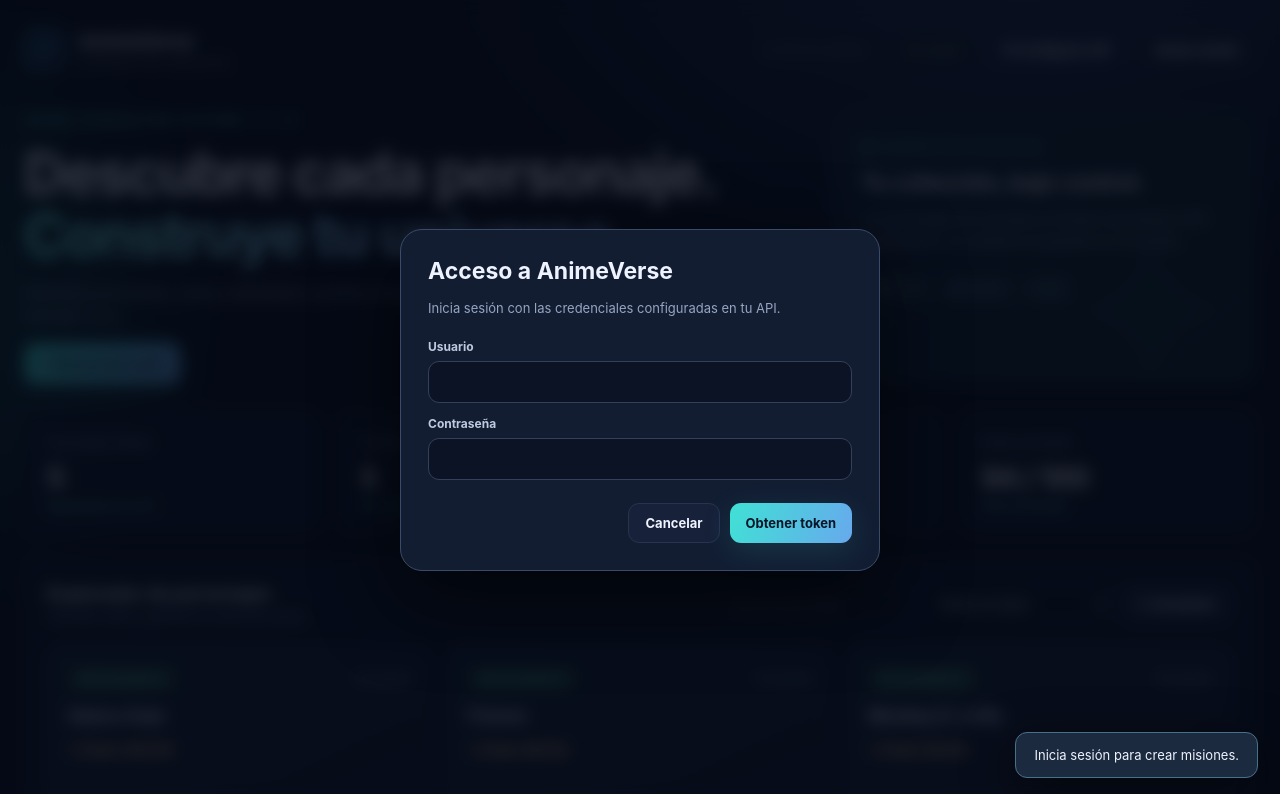
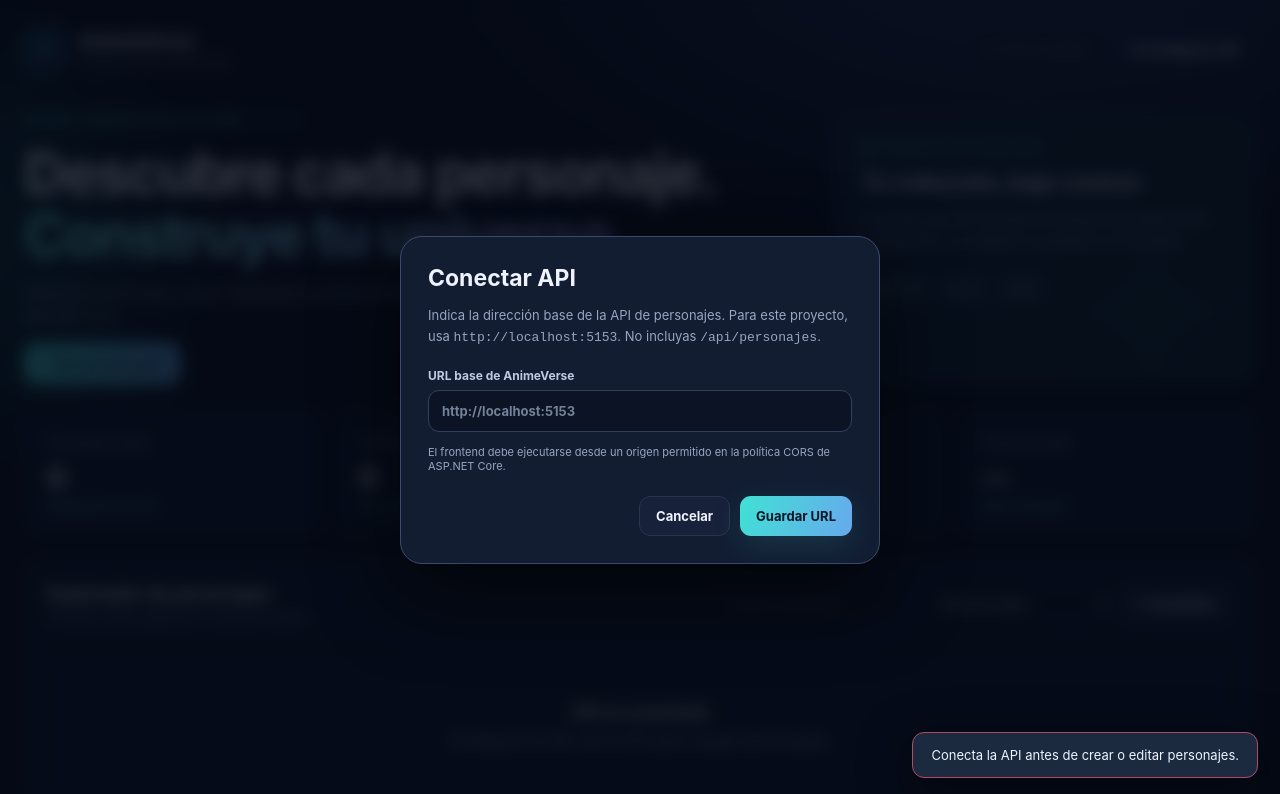
Before and after one commit to angeldetre12-gif/DSW_3P_PR02, a plain HTML site: page QuestLog_Frontend.html in a window 1280 px wide. Both pictures are taken after a click on the button "＋ Nuevo personaje". Shown: the top 794 px of the page. Drawn offline with Linux system fonts and the light colour scheme.

Commit message:
Corrige conexión y edición de personajes
Co-authored-by: Copilot <223556219+Copilot@users.noreply.github.com>

```diff
--- a/QuestLog_Frontend.html
+++ b/QuestLog_Frontend.html
@@ -9,41 +9,37 @@
 </head>
 <body>
 <div class="shell">
-<header class="top"><div class="brand"><div class="brand-mark">✧</div><div><strong>AnimeVerse<span style="color:var(--cyan)">.</span></strong><small>CHARACTER ARCHIVE</small></div></div><div class="top-actions"><span class="pill"><span id="apiDot" class="dot"></span><span id="apiStatus">API sin verificar</span></span><span id="authStatus" class="pill auth-badge">Sin sesión</span><button id="configBtn" class="btn ghost">⚙ Configurar API</button><button id="authBtn" class="btn">Iniciar sesión</button></div></header>
-<section class="hero"><div><div class="eyebrow">ANIME CHARACTER SYSTEM / V 1.0</div><h1>Descubre cada personaje.<br><span>Construye tu universo.</span></h1><p>Administra personajes, series, habilidades y poderes desde un panel conectado a tu API de ASP.NET Core.</p><button id="newBtn" class="btn primary">＋ Nuevo personaje</button></div><aside class="hero-side"><div class="kicker">● CHARACTER OVERVIEW</div><h3>Tu colección, bajo control.</h3><p>Los personajes se consultan en tiempo real desde la API configurada. Los cambios se guardan en el servidor.</p><span class="mini">REST API</span> <span class="mini">JWT AUTH</span> <span class="mini">CORS</span></aside></section>
+<header class="top"><div class="brand"><div class="brand-mark">✧</div><div><strong>AnimeVerse<span style="color:var(--cyan)">.</span></strong><small>CHARACTER ARCHIVE</small></div></div><div class="top-actions"><span class="pill"><span id="apiDot" class="dot"></span><span id="apiStatus">API sin verificar</span></span><button id="configBtn" class="btn ghost">⚙ Configurar API</button></div></header>
+<section class="hero"><div><div class="eyebrow">ANIME CHARACTER SYSTEM / V 1.0</div><h1>Descubre cada personaje.<br><span>Construye tu universo.</span></h1><p>Administra personajes, series, habilidades y poderes desde un panel conectado a tu API de ASP.NET Core.</p><button id="newBtn" class="btn primary">＋ Nuevo personaje</button></div><aside class="hero-side"><div class="kicker">● CHARACTER OVERVIEW</div><h3>Tu colección, bajo control.</h3><p>Los personajes se consultan en tiempo real desde la API configurada. Los cambios se guardan en el servidor.</p><span class="mini">REST API</span> <span class="mini">CRUD</span> <span class="mini">CORS</span></aside></section>
 <section class="stats"><div class="stat"><small>Personajes totales</small><strong id="total">—</strong><div class="sub">Registrados en la API</div></div><div class="stat"><small>Favoritos</small><strong id="done">—</strong><div class="sub">En tu colección</div></div><div class="stat"><small>Otros personajes</small><strong id="pending">—</strong><div class="sub">Sin marcar</div></div><div class="stat"><small>Poder promedio</small><strong id="xp">—</strong><div class="sub">Nivel acumulado</div></div></section>
-<main class="panel"><div class="panel-head"><div><h2>Explorador de personajes</h2><p>Consulta, edita y gestiona tu colección anime.</p></div><div class="toolbar"><input id="search" class="field" placeholder="Buscar personaje..." aria-label="Buscar personaje"><select id="filter" class="field" aria-label="Filtrar por tipo"><option value="all">Todos los tipos</option><option value="pending">No favoritos</option><option value="done">Favoritos</option></select><button id="refreshBtn" class="btn">↻ Actualizar</button></div></div><div id="missions" class="mission-grid"><div class="empty"><strong>Conecta tu API para comenzar</strong>Configura la URL y autentícate para cargar personajes.</div></div></main><footer class="foot"><span>AnimeVerse · Ejercicio DSW_3P · HTML + CSS + JavaScript</span><span id="currentUrl">API: sin configurar</span></footer>
+<main class="panel"><div class="panel-head"><div><h2>Explorador de personajes</h2><p>Consulta, edita y gestiona tu colección anime.</p></div><div class="toolbar"><input id="search" class="field" placeholder="Buscar personaje..." aria-label="Buscar personaje"><select id="filter" class="field" aria-label="Filtrar por tipo"><option value="all">Todos los tipos</option><option value="pending">No favoritos</option><option value="done">Favoritos</option></select><button id="refreshBtn" class="btn">↻ Actualizar</button></div></div><div id="missions" class="mission-grid"><div class="empty"><strong>Conecta tu API para comenzar</strong>Configura la URL de la API para cargar personajes.</div></div></main><footer class="foot"><span>AnimeVerse · Ejercicio DSW_3P · HTML + CSS + JavaScript</span><span id="currentUrl">API: sin configurar</span></footer>
 </div>
-<div id="configModal" class="overlay" role="dialog" aria-modal="true" aria-labelledby="configTitle"><div class="dialog"><h2 id="configTitle">Conectar API</h2><p>Indica la dirección base de la API de personajes. Ejemplo: <code>http://localhost:5186</code>. No incluyas <code>/api/personajes</code>.</p><form id="configForm" class="form"><label>URL base de AnimeVerse<input id="baseUrl" class="field" type="url" placeholder="http://localhost:5186" required></label><div class="config-hint">El frontend debe ejecutarse desde un origen permitido en la política CORS de ASP.NET Core.</div><div class="form-actions"><button type="button" class="btn" data-close="configModal">Cancelar</button><button type="submit" class="btn primary">Guardar URL</button></div></form></div></div>
-<div id="loginModal" class="overlay" role="dialog" aria-modal="true" aria-labelledby="loginTitle"><div class="dialog"><h2 id="loginTitle">Acceso a AnimeVerse</h2><p>Inicia sesión con las credenciales configuradas en tu API.</p><form id="loginForm" class="form"><label>Usuario<input id="username" class="field" autocomplete="username" required></label><label>Contraseña<input id="password" class="field" type="password" autocomplete="current-password" required></label><div class="form-actions"><button type="button" class="btn" data-close="loginModal">Cancelar</button><button type="submit" class="btn primary">Obtener token</button></div></form></div></div>
+<div id="configModal" class="overlay" role="dialog" aria-modal="true" aria-labelledby="configTitle"><div class="dialog"><h2 id="configTitle">Conectar API</h2><p>Indica la dirección base de la API de personajes. Para este proyecto, usa <code>http://localhost:5153</code>. No incluyas <code>/api/personajes</code>.</p><form id="configForm" class="form"><label>URL base de AnimeVerse<input id="baseUrl" class="field" type="url" placeholder="http://localhost:5153" required></label><div class="config-hint">El frontend debe ejecutarse desde un origen permitido en la política CORS de ASP.NET Core.</div><div class="form-actions"><button type="button" class="btn" data-close="configModal">Cancelar</button><button type="submit" class="btn primary">Guardar URL</button></div></form></div></div>
 <div id="missionModal" class="overlay" role="dialog" aria-modal="true" aria-labelledby="missionTitle"><div class="dialog"><h2 id="missionTitle">Nuevo personaje</h2><p>Los cambios se enviarán directamente a la API configurada.</p><form id="missionForm" class="form"><input type="hidden" id="missionId"><label>Nombre del personaje<input id="missionName" class="field" maxlength="120" required placeholder="Ej. Satoru Gojo"></label><label>Tipo<select id="missionDifficulty" class="field"><option value="Protagonista">Protagonista</option><option value="Antagonista">Antagonista</option><option value="Secundario">Secundario</option></select></label><label>Poder (0-100)<input id="missionXp" class="field" type="number" min="0" max="100" step="1" value="90" required></label><label style="display:flex;align-items:center;gap:10px"><input id="missionDone" type="checkbox"> Personaje favorito</label><div class="form-actions"><button type="button" class="btn" data-close="missionModal">Cancelar</button><button type="submit" class="btn primary">Guardar personaje</button></div></form></div></div>
 <div id="toast" class="notice" role="status" aria-live="polite"></div>
 <script>
 'use strict';
-// CONFIGURACIÓN GENERAL: cambia esta URL o utiliza el botón «Configurar API».
+// Configura aquí la URL base o utiliza el botón «Configurar API».
 const DEFAULT_API_URL = '';
-const state = {baseUrl:localStorage.getItem('animeverse_api_url')||DEFAULT_API_URL, token:'', missions:[
-  {id:1,nombre:'Satoru Gojo',dificultad:'Protagonista',recompensaXP:100,completada:true},
-  {id:2,nombre:'Frieren',dificultad:'Protagonista',recompensaXP:96,completada:true},
-  {id:3,nombre:'Monkey D. Luffy',dificultad:'Protagonista',recompensaXP:98,completada:true},
-  {id:4,nombre:'Anya Forger',dificultad:'Secundario',recompensaXP:76,completada:false},
-  {id:5,nombre:'Sukuna',dificultad:'Antagonista',recompensaXP:99,completada:false}
-], loaded:false};
+const savedApiUrl=localStorage.getItem('animeverse_api_url');
+const baseUrl=savedApiUrl==='http://localhost:5186'?'http://localhost:5153':savedApiUrl||DEFAULT_API_URL;
+if(savedApiUrl==='http://localhost:5186')localStorage.setItem('animeverse_api_url',baseUrl);
+const state = {baseUrl, missions:[], loaded:false};
 const $=id=>document.getElementById(id);
 const cleanUrl=url=>url.trim().replace(/\/+$/,'');
 const notify=(message,error=false)=>{const el=$('toast');el.textContent=message;el.className='notice show'+(error?' error':'');clearTimeout(notify.timer);notify.timer=setTimeout(()=>el.classList.remove('show'),4800)};
 const show=id=>$(id).classList.add('show');
 const hide=id=>$(id).classList.remove('show');
-const updateHeader=()=>{$('currentUrl').textContent='API: '+state.baseUrl;$('authStatus').textContent=state.token?'● Sesión activa':'Sin sesión';$('authBtn').textContent=state.token?'Cerrar sesión':'Iniciar sesión';};
+const updateHeader=()=>{$('currentUrl').textContent='API: '+(state.baseUrl||'sin configurar');};
 const setConnection=ok=>{$('apiDot').className='dot'+(ok?' ok':'');$('apiStatus').textContent=ok?'API conectada':'API sin verificar';};
 async function api(path,options={}){
-  const headers={Accept:'application/json',...(options.body?{'Content-Type':'application/json'}:{}),...(state.token?{Authorization:'Bearer '+state.token}:{})};
+  if(!state.baseUrl)throw new Error('Configura primero la URL base de la API (por ejemplo, http://localhost:5153).');
+  const headers={Accept:'application/json',...(options.body?{'Content-Type':'application/json'}:{})};
   let response;
   try{response=await fetch(state.baseUrl+path,{...options,headers:{...headers,...options.headers}})}
   catch(e){setConnection(false);throw new Error('No se pudo conectar. Revisa la URL, que la API esté ejecutándose, HTTPS y la configuración CORS. '+e.message)}
   setConnection(true);
-  if(response.status===401){state.token='';updateHeader();throw new Error('401: inicia sesión nuevamente para acceder a las misiones.')}
-  if(response.status===403)throw new Error('403: tu usuario no tiene permiso para esta operación.');
+  if(response.status===405)throw new Error('HTTP 405: la dirección configurada no acepta esta operación. Usa la URL del backend ASP.NET Core (este proyecto usa http://localhost:5153), no la página de GitHub Pages.');
   if(!response.ok){const body=await response.text();throw new Error('HTTP '+response.status+(body?': '+body.slice(0,200):''))}
   if(response.status===204)return null;
   const raw=await response.text();if(!raw)return null;
@@ -58,18 +54,17 @@ function render(){
   const q=$('search').value.trim().toLocaleLowerCase('es');const f=$('filter').value;
   const filtered=list.filter(m=>{const done=Boolean(pick(m,'completada','Completada'));const name=String(pick(m,'nombre','Nombre')||'');return name.toLocaleLowerCase('es').includes(q)&&(f==='all'||(f==='done'&&done)||(f==='pending'&&!done))});
   const root=$('missions');root.replaceChildren();
-  if(!filtered.length){const el=document.createElement('div');el.className='empty';el.innerHTML='<strong>No hay personajes para mostrar</strong>';el.append(document.createTextNode(state.loaded?'Prueba otro filtro o crea un personaje nuevo.':'Conecta la API e inicia sesión.'));root.append(el);return}
+  if(!filtered.length){const el=document.createElement('div');el.className='empty';el.innerHTML='<strong>'+(state.loaded?'No hay personajes para mostrar':'API no conectada')+'</strong>';el.append(document.createTextNode(state.loaded?'Prueba otro filtro o crea un personaje nuevo.':'Configura la URL de la API para cargar personajes.'));root.append(el);return}
   for(const m of filtered){const id=pick(m,'id','Id'),name=String(pick(m,'nombre','Nombre')||'Sin nombre'),difficulty=String(pick(m,'dificultad','Dificultad')||'Media'),xp=Number(pick(m,'recompensaXP','RecompensaXP')||0),done=Boolean(pick(m,'completada','Completada'));
     const card=document.createElement('article');card.className='mission';const top=document.createElement('div');top.className='mission-top';const tag=document.createElement('span');tag.className='tag '+(difficulty.toLowerCase().normalize('NFD').replace(/[\u0300-\u036f]/g,'').includes('protagon')?'facil':difficulty.toLowerCase().includes('antagon')?'dificil':'media');tag.textContent=difficulty;const status=document.createElement('span');status.className='state';status.textContent=done?'★ Favorito':'◇ Colección';top.append(tag,status);const title=document.createElement('h3');title.textContent=name;const reward=document.createElement('div');reward.className='xp';reward.textContent='✦ Poder '+xp+'/100';const actions=document.createElement('div');actions.className='mission-actions';const edit=document.createElement('button');edit.className='btn';edit.textContent='Editar';edit.addEventListener('click',()=>openMission(m));const del=document.createElement('button');del.className='btn danger';del.textContent='Eliminar';del.addEventListener('click',()=>deleteMission(id,name));actions.append(edit,del);card.append(top,title,reward,actions);root.append(card)
   }
 }
-async function loadMissions(){try{const data=await api('/api/personajes');if(!Array.isArray(data))throw new Error('La API no devolvió una lista de personajes.');state.missions=data.map(p=>({id:pick(p,'id','Id'),nombre:pick(p,'nombre','Nombre'),dificultad:pick(p,'tipo','Tipo')||'Secundario',recompensaXP:Number(pick(p,'poder','Poder')||0),completada:Boolean(pick(p,'favorito','Favorito'))}));state.loaded=true;render()}catch(e){state.loaded=false;state.missions=[];render();notify(e.message,true)}}
-function openMission(m=null){$('missionForm').reset();$('missionId').value=m?String(pick(m,'id','Id')):'';$('missionTitle').textContent=m?'Editar personaje':'Nuevo personaje';$('missionName').value=m?String(pick(m,'nombre','Nombre')||''):'';$('missionDifficulty').value=m?String(pick(m,'dificultad','Dificultad','tipo','Tipo')||'Secundario'):'Protagonista';$('missionXp').value=m?String(pick(m,'recompensaXP','RecompensaXP','poder','Poder')||90):'90';$('missionDone').checked=m?Boolean(pick(m,'completada','Completada','favorito','Favorito')):false;show('missionModal')}
+async function loadMissions(){try{const data=await api('/api/personajes');if(!Array.isArray(data))throw new Error('La API no devolvió una lista de personajes.');state.missions=data.map(p=>({id:pick(p,'id','Id'),nombre:pick(p,'nombre','Nombre'),dificultad:pick(p,'tipo','Tipo')||'Secundario',recompensaXP:Number(pick(p,'poder','Poder')||0),completada:Boolean(pick(p,'favorito','Favorito'))}));state.loaded=true;render()}catch(e){state.loaded=false;state.missions=[];setConnection(false);render();notify(e.message,true)}}
+function openMission(m=null){if(!state.loaded){$('baseUrl').value=state.baseUrl;show('configModal');notify('Conecta la API antes de crear o editar personajes.',true);return}$('missionForm').reset();$('missionId').value=m?String(pick(m,'id','Id')):'';$('missionTitle').textContent=m?'Editar personaje':'Nuevo personaje';$('missionName').value=m?String(pick(m,'nombre','Nombre')||''):'';$('missionDifficulty').value=m?String(pick(m,'dificultad','Dificultad','tipo','Tipo')||'Secundario'):'Protagonista';$('missionXp').value=m?String(pick(m,'recompensaXP','RecompensaXP','poder','Poder')||90):'90';$('missionDone').checked=m?Boolean(pick(m,'completada','Completada','favorito','Favorito')):false;show('missionModal')}
 async function deleteMission(id,name){if(!confirm('¿Eliminar al personaje «'+name+'»?'))return;try{await api('/api/personajes/'+encodeURIComponent(id),{method:'DELETE'});notify('Personaje eliminado.');await loadMissions()}catch(e){notify(e.message,true)}}
 $('missionForm').addEventListener('submit',async e=>{e.preventDefault();const id=$('missionId').value;const body={nombre:$('missionName').value.trim(),tipo:$('missionDifficulty').value,poder:Number($('missionXp').value),favorito:$('missionDone').checked,anime:'Por definir'};if(id)body.id=Number(id);try{await api('/api/personajes'+(id?'/'+encodeURIComponent(id):''),{method:id?'PUT':'POST',body:JSON.stringify(body)});hide('missionModal');notify(id?'Personaje actualizado.':'Personaje creado.');await loadMissions()}catch(err){notify(err.message,true)}});
-$('loginForm').addEventListener('submit',async e=>{e.preventDefault();try{const result=await api('/api/auth/login',{method:'POST',body:JSON.stringify({usuario:$('username').value,password:$('password').value})});const token=pick(result,'access_token','accessToken','token');if(!token)throw new Error('La respuesta no contiene access_token.');state.token=token;$('password').value='';hide('loginModal');updateHeader();notify('Sesión iniciada.');await loadMissions()}catch(err){notify(err.message,true)}});
-$('configForm').addEventListener('submit',e=>{e.preventDefault();let url=cleanUrl($('baseUrl').value);try{const u=new URL(url);if(!['http:','https:'].includes(u.protocol)||u.username||u.password||u.search||u.hash||u.pathname!=='/')throw Error('URL inválida');url=u.origin}catch{notify('Usa una URL base válida, por ejemplo http://localhost:5186',true);return}state.baseUrl=url;localStorage.setItem('animeverse_api_url',url);state.token='';state.loaded=false;hide('configModal');updateHeader();setConnection(false);render();notify('URL guardada. Inicia sesión para conectar.');show('loginModal')});
-$('configBtn').addEventListener('click',()=>{$('baseUrl').value=state.baseUrl;show('configModal')});$('authBtn').addEventListener('click',()=>{if(state.token){state.token='';state.missions=[];state.loaded=false;render();updateHeader();notify('Sesión cerrada.')}else show('loginModal')});$('newBtn').addEventListener('click',()=>{if(!state.token){show('loginModal');notify('Inicia sesión para crear misiones.');return}openMission()});$('refreshBtn').addEventListener('click',loadMissions);$('search').addEventListener('input',render);$('filter').addEventListener('change',render);document.querySelectorAll('[data-close]').forEach(b=>b.addEventListener('click',()=>hide(b.dataset.close)));document.querySelectorAll('.overlay').forEach(m=>m.addEventListener('click',e=>{if(e.target===m)hide(m.id)}));document.addEventListener('keydown',e=>{if(e.key==='Escape')document.querySelectorAll('.overlay.show').forEach(m=>hide(m.id))});updateHeader();render();
+$('configForm').addEventListener('submit',async e=>{e.preventDefault();let url=cleanUrl($('baseUrl').value);try{const u=new URL(url);if(!['http:','https:'].includes(u.protocol)||u.username||u.password||u.search||u.hash||u.pathname!=='/')throw Error('URL inválida');url=u.origin}catch{notify('Usa una URL base válida, por ejemplo http://localhost:5153',true);return}state.baseUrl=url;localStorage.setItem('animeverse_api_url',url);state.loaded=false;state.missions=[];hide('configModal');updateHeader();setConnection(false);render();await loadMissions()});
+$('configBtn').addEventListener('click',()=>{$('baseUrl').value=state.baseUrl||'http://localhost:5153';show('configModal')});$('newBtn').addEventListener('click',()=>openMission());$('refreshBtn').addEventListener('click',loadMissions);$('search').addEventListener('input',render);$('filter').addEventListener('change',render);document.querySelectorAll('[data-close]').forEach(b=>b.addEventListener('click',()=>hide(b.dataset.close)));document.querySelectorAll('.overlay').forEach(m=>m.addEventListener('click',e=>{if(e.target===m)hide(m.id)}));document.addEventListener('keydown',e=>{if(e.key==='Escape')document.querySelectorAll('.overlay.show').forEach(m=>hide(m.id))});updateHeader();if(state.baseUrl)loadMissions();else render();
 </script>
 </body>
 </html>
```
Also changed, not shown: 1 other file.
